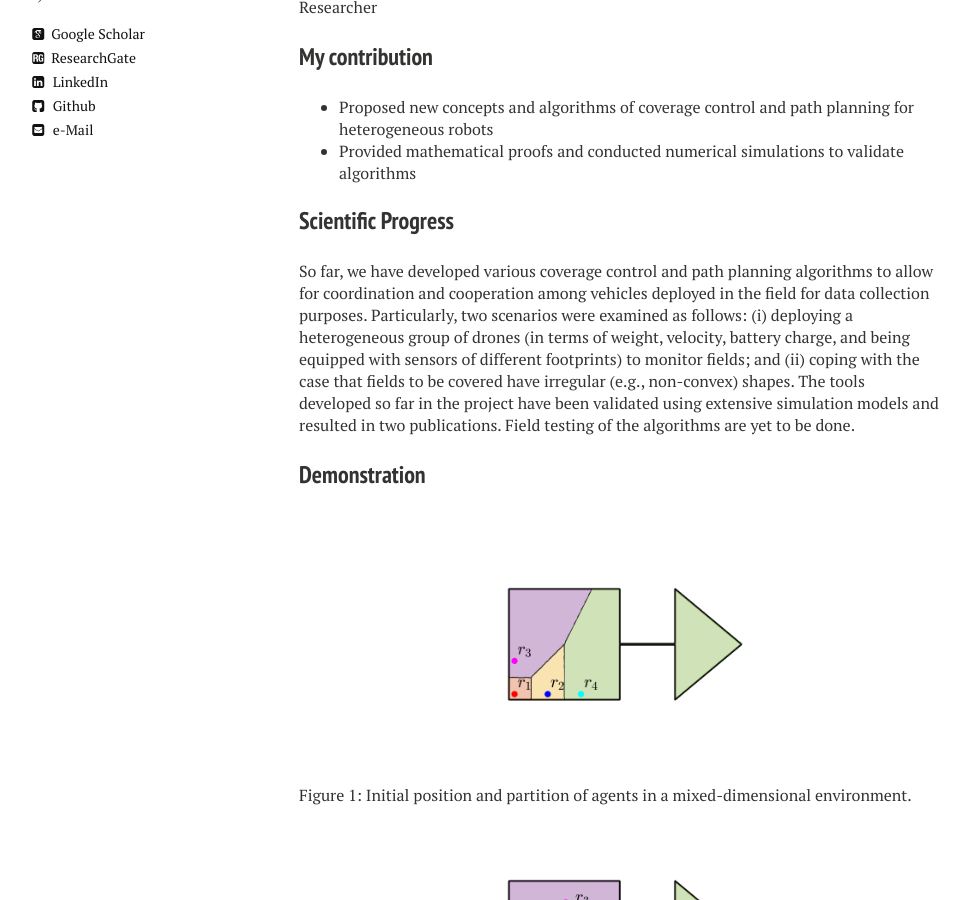
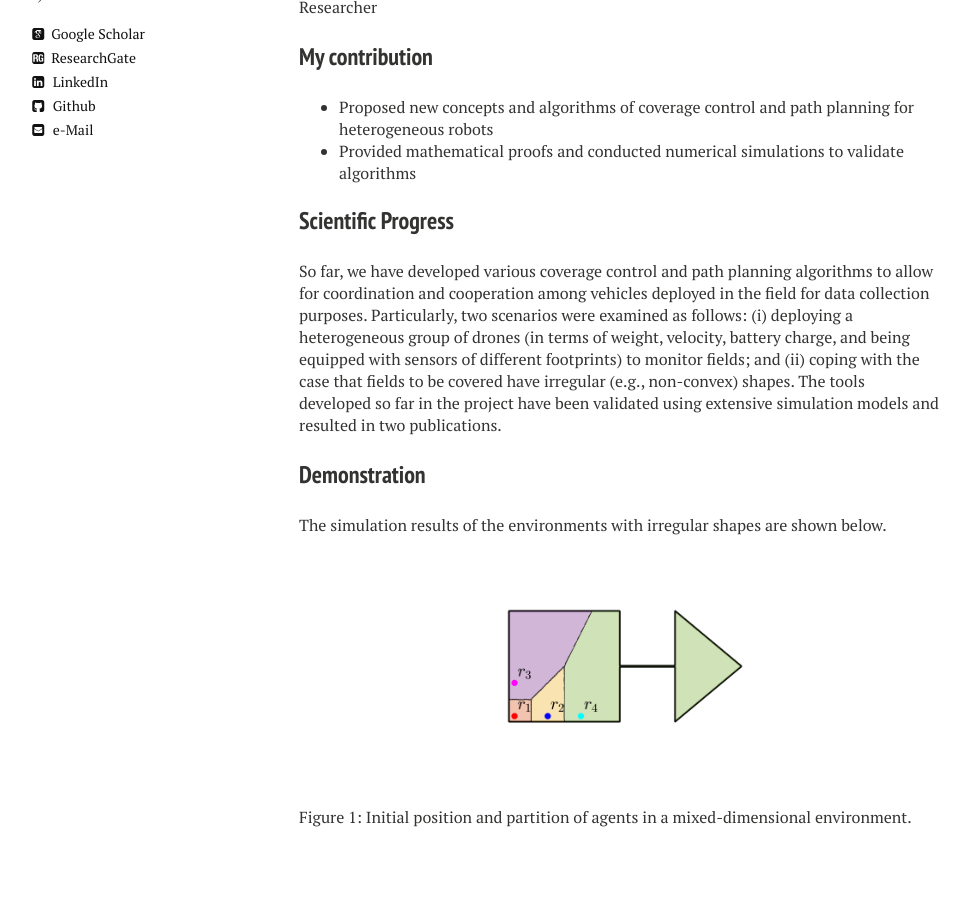
Before and after one commit to liutairan/liutairan.github.io, a Jekyll site: the page built from projects/coverage_path_planning.md, in a window 1280 px wide and 900 px high, scrolled down 383 px. Shown: the whole window, without its empty margins (21-991 px from the left). Built offline with Jekyll 4.4.1, drawn with Linux system fonts in a browser that asks for light colours; nearby versions of some CDN libraries; some of the changed text lies outside the part shown.

Commit message:
Update coverage_path_planning.md

```diff
--- a/projects/coverage_path_planning.md
+++ b/projects/coverage_path_planning.md
@@ -21,9 +21,11 @@ Researcher
 
 ### Scientific Progress
 
-So far, we have developed various coverage control and path planning algorithms to allow for coordination and cooperation among vehicles deployed in the field for data collection purposes. Particularly, two scenarios were examined as follows: (i) deploying a heterogeneous group of drones (in terms of weight, velocity, battery charge, and being equipped with sensors of different footprints) to monitor fields; and (ii) coping with the case that fields to be covered have irregular (e.g., non-convex) shapes. The tools developed so far in the project have been validated using extensive simulation models and resulted in two publications. Field testing of the algorithms are yet to be done.
+So far, we have developed various coverage control and path planning algorithms to allow for coordination and cooperation among vehicles deployed in the field for data collection purposes. Particularly, two scenarios were examined as follows: (i) deploying a heterogeneous group of drones (in terms of weight, velocity, battery charge, and being equipped with sensors of different footprints) to monitor fields; and (ii) coping with the case that fields to be covered have irregular (e.g., non-convex) shapes. The tools developed so far in the project have been validated using extensive simulation models and resulted in two publications.
 
 ### Demonstration
+
+The simulation results of the environments with irregular shapes are shown below.
 
 <img style="display:block; margin-left: auto; margin-right: auto;" src="../../Pics/coverage_path_planning/mixed-initial.png" width="360">
 Figure 1: Initial position and partition of agents in a mixed-dimensional environment.
@@ -39,3 +41,5 @@ Figure 4: Final partition of agents in a hybrid environment.
 
 <img style="display:block; margin-left: auto; margin-right: auto;" src="../../Pics/coverage_path_planning/hybrid-traj.png" width="360">
 Figure 5: Final position and trajectory of agents in a hybrid environment.
+
+The details of the heterogeneous agents case will be unveiled later.
```
